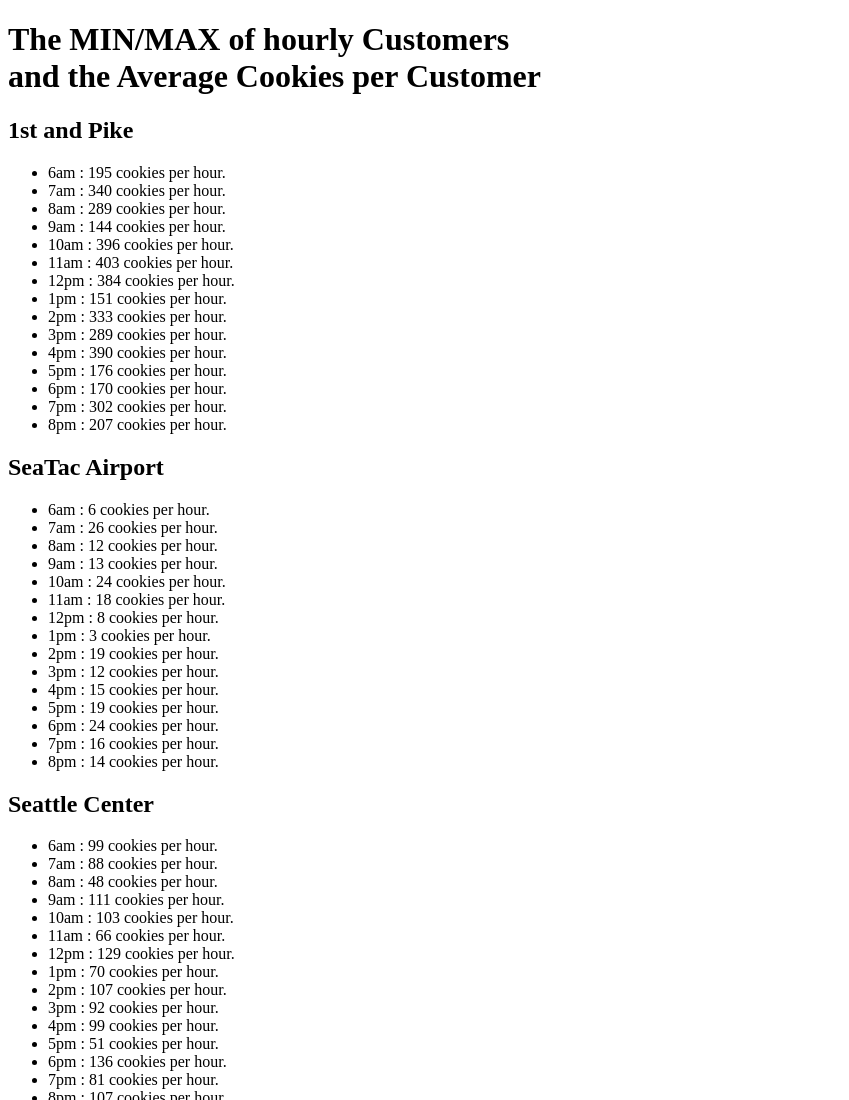
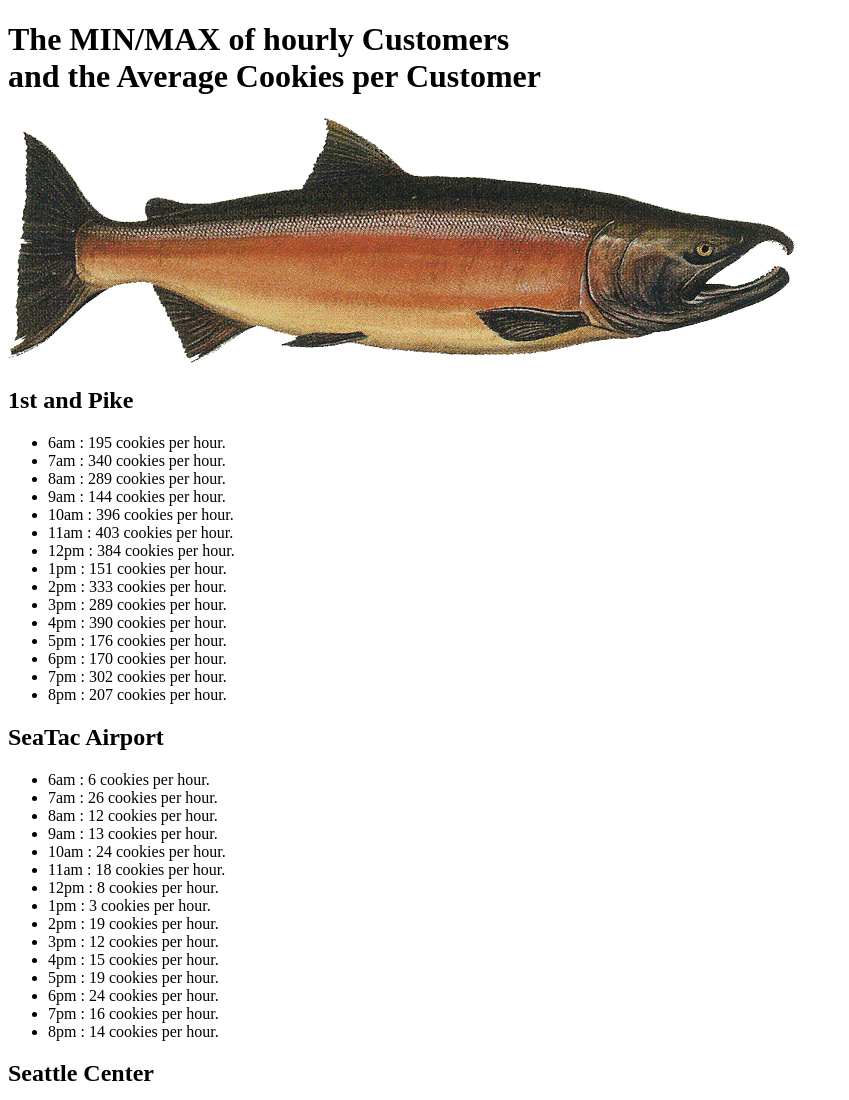
Before and after one commit to ChanceHarmon/cookie-stand, a plain HTML site: page index.html in a window 1280 px wide. Shown: the top 1100 px of the page, without its empty margins (0-849 px from the left). Drawn offline with Linux system fonts and the light colour scheme.

Commit message:
Finished with Lab6

```diff
--- a/index.html
+++ b/index.html
@@ -9,6 +9,7 @@
 <body>
   <h1>The MIN/MAX of hourly Customers<br>
   and the Average Cookies per Customer</h1>
+  <img src = "imgs/salmon.png">
 
   <h2>1st and Pike</h2>
   <ul id="pike">
```
Also changed, not shown: imgs/salmon.png (added), 1 other file.
